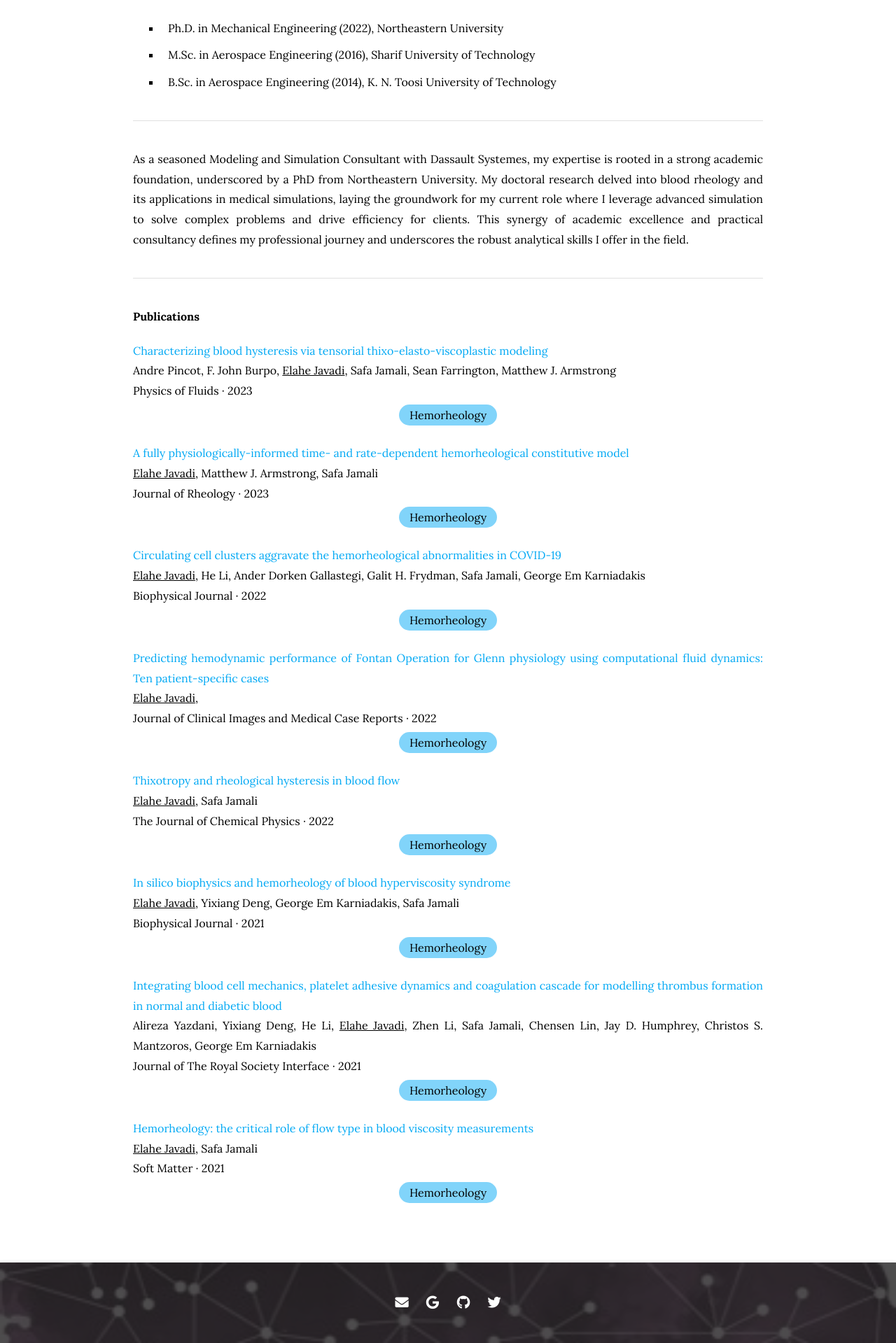
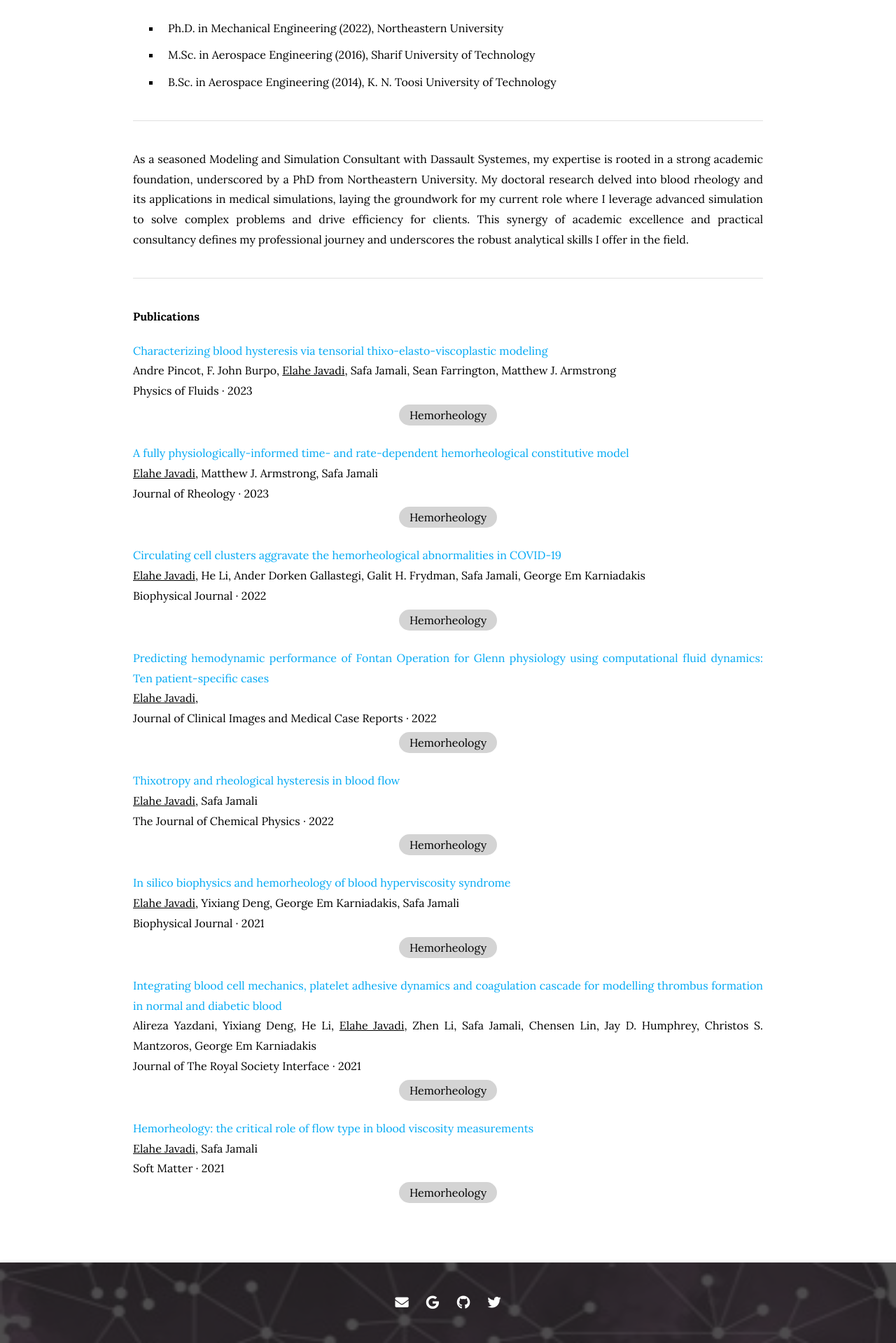
Before and after one commit to procf/procf.github.io, a Jekyll site: the page built from _members/elahe-javadi.md, in a window 1280 px wide. Shown: the part 753-2672 px from the top of the page at 70% size. Built offline with Jekyll 4.4.1, drawn with Linux system fonts in a browser that asks for light colours; nearby versions of some CDN libraries.

```diff
--- a/_members/elahe-javadi.md
+++ b/_members/elahe-javadi.md
@@ -57,9 +57,9 @@
         <p style="margin: 0;">{{ citation.publisher }} · {{ citation.date | date: "%Y" }}</p>
 
         {% if citation.tags.size > 0 %}
-          <div class="tags">
+          <div class="tags" style="margin: 0; padding: 0;">
           {%- for tag in tags -%}
-            <a href="https://rheoinformatic.com/research/blood/" class="tag" data-tooltip='View research area'>{{- tag -}}</a>
+            <a href="https://rheoinformatic.com/research/blood/" class="tag" style="background: #D4D4D4;">{{- tag -}}</a>
           {%- endfor -%}
           </div>
         {% endif %}
```
